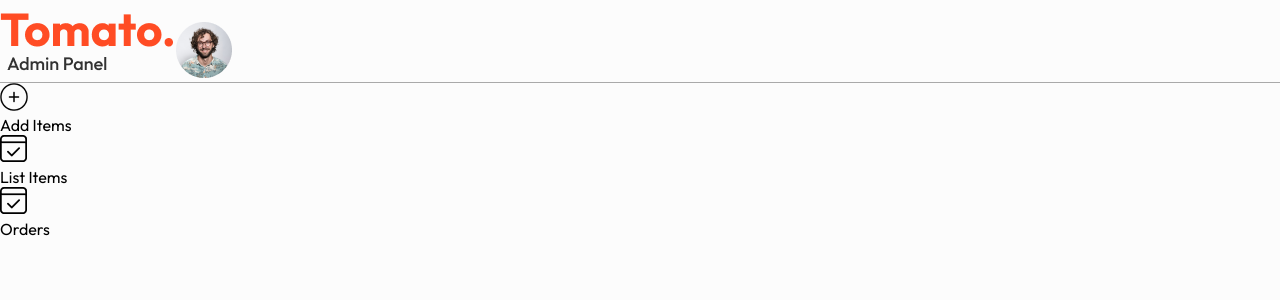
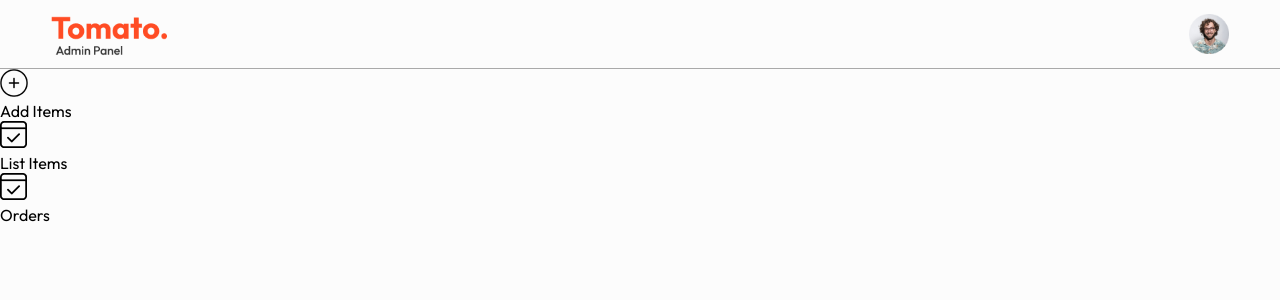
Before and after one commit to kaayush163/MERN_FoodyFarm_FoodOrdering, a React (Vite) app in the folder admin/: page /add in a window 1280 px wide. Shown: the top 300 px of the page. Built offline with nearby package versions, Linux system fonts and the light colour scheme.

Commit message:
Navbar css added

```diff
--- a/admin/src/components/Navbar/Navbar.css
+++ b/admin/src/components/Navbar/Navbar.css
@@ -0,0 +1,12 @@
+.navbar {
+  display: flex;
+  justify-content: space-between;
+  align-items: center;
+  padding: 8px 4%;
+}
+.navbar .logo {
+  width: max(10%, 80px);
+}
+.navbar .profile {
+  width: 40px;
+}
```
